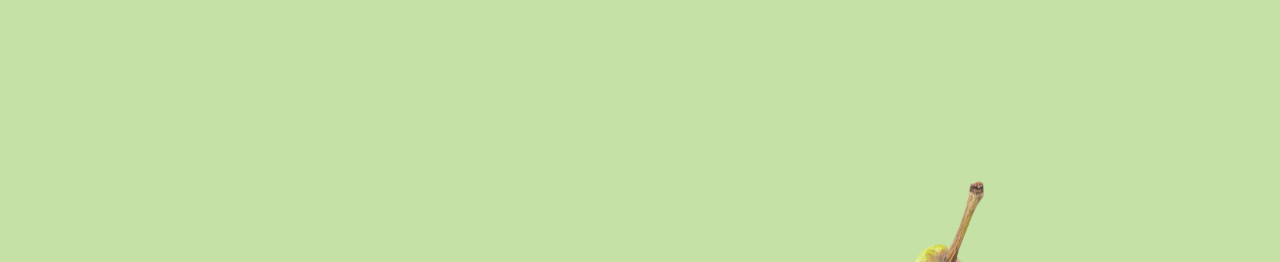
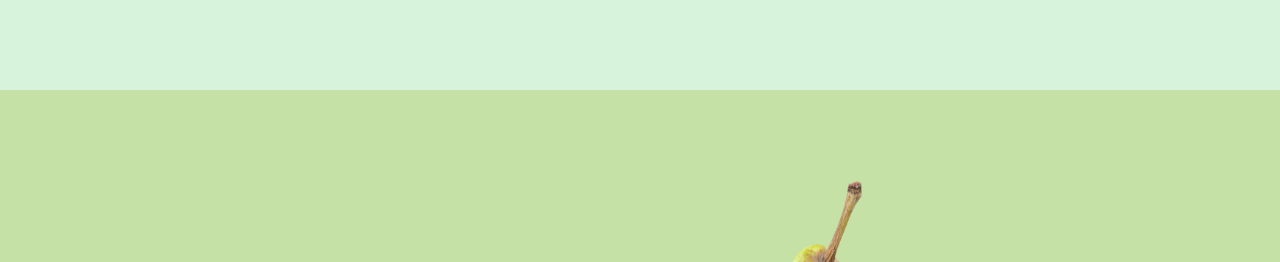
Before and after one commit to KangNasgor/BandarBuah, a plain HTML site: page index.html in a window 1280 px wide. Shown: the top 262 px of the page. Drawn offline with Linux system fonts and the light colour scheme.

Commit message:
closing the space between the text and the image in the header

```diff
--- a/index.html
+++ b/index.html
@@ -7,8 +7,11 @@
     <title>Bandar Buah</title>
 </head>
 <body>
+    <div class="navbar">
+
+    </div>
     <section class="header">
-        <div class="header-child">
+        <div class="header-child" id="header-1">
             <div class="header-text">
                 <h2>Bandar Buah</h2>
                 <h1>Fresh fruits in the palm of your hand.</h1>
@@ -19,7 +22,7 @@
                 </div>
             </div>
         </div>
-        <div class="header-child">
+        <div class="header-child" id="header-2">
             <img src="assets/pngegg.png" class="hero-fruit-image"/>
         </div>
     </section>
--- a/style.css
+++ b/style.css
@@ -1,6 +1,13 @@
 *{
     margin: 0;
     font-family: "Caveat Brush", cursive;
+}
+
+.navbar{
+    width: 100%;
+    height: 90px;
+    position: absolute;
+    background-color: #D8F3DC;
 }
 
 .header{
@@ -9,6 +16,14 @@
     height: 100vh;
     gap: 20px;
     background-color: #C5E1A5;
+}
+
+#header-1{
+    align-items: end;
+}
+
+#header-2{
+    align-items: start;
 }
 
 .hero-fruit-image{
```
